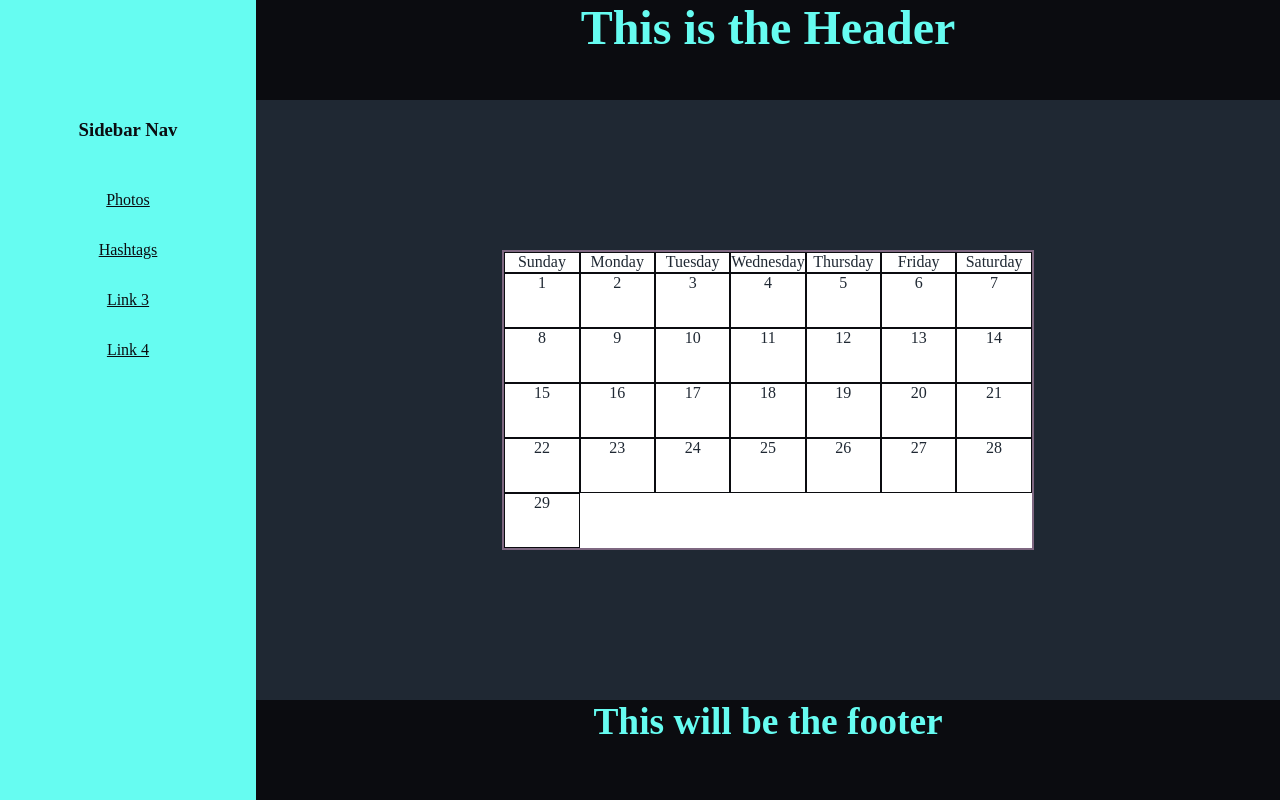
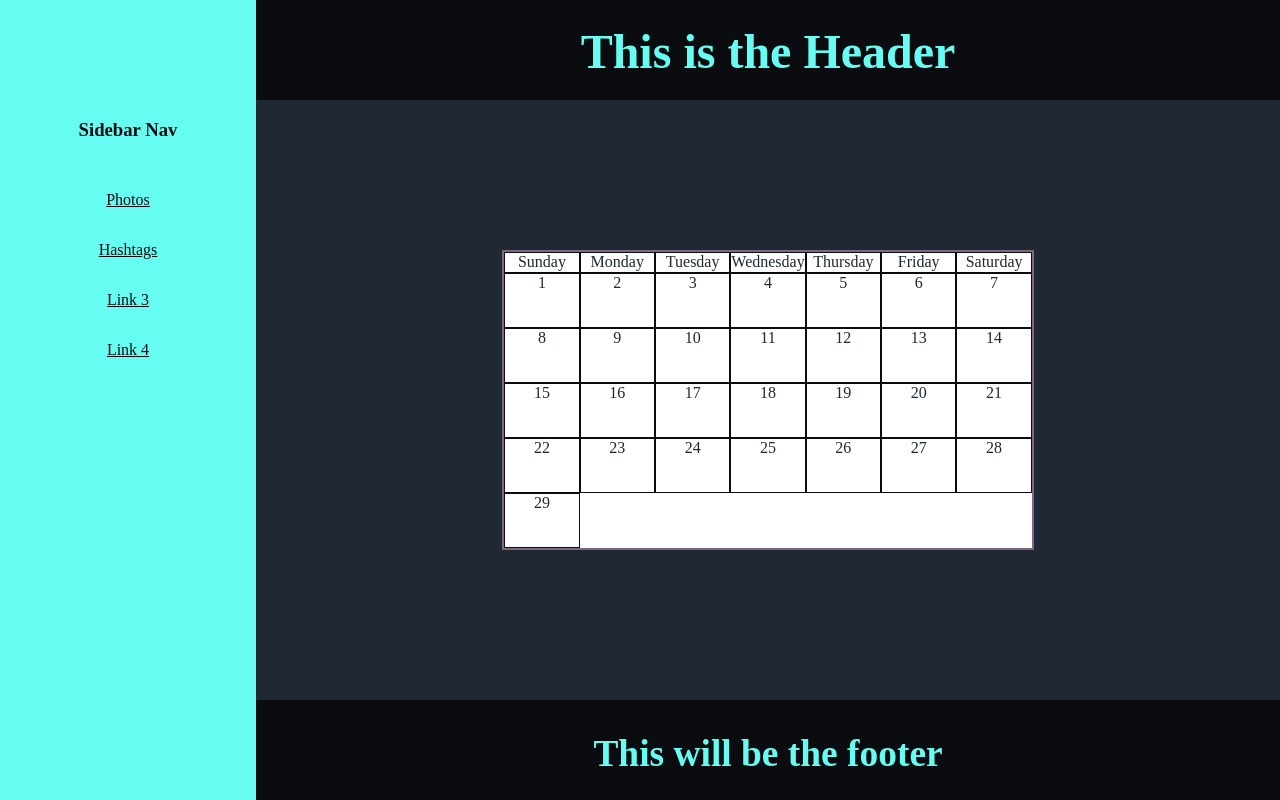
Before and after one commit to ChristinaJackson/ContentCal, a plain HTML site: page index.html in a window 1280 px wide. Drawn offline with Linux system fonts and the light colour scheme.

Commit message:
Changes in header/footer spacing

```diff
--- a/styles.css
+++ b/styles.css
@@ -15,8 +15,8 @@ header{
   text-align: center;
   font-size: 3em;
   font-weight: bolder;
-  /* padding: 2em;
-  margin-bottom: 2em; */
+  padding: 0.5em;
+
 }
 footer {
   background-color: #0b0c10;
@@ -24,6 +24,7 @@ footer {
   grid-column: 2/-1;
   text-align: center;
   font-size: 2em;
+  padding: 1em;
   /* position: absolute;
   width: 100%;
   padding: 2em;
```
